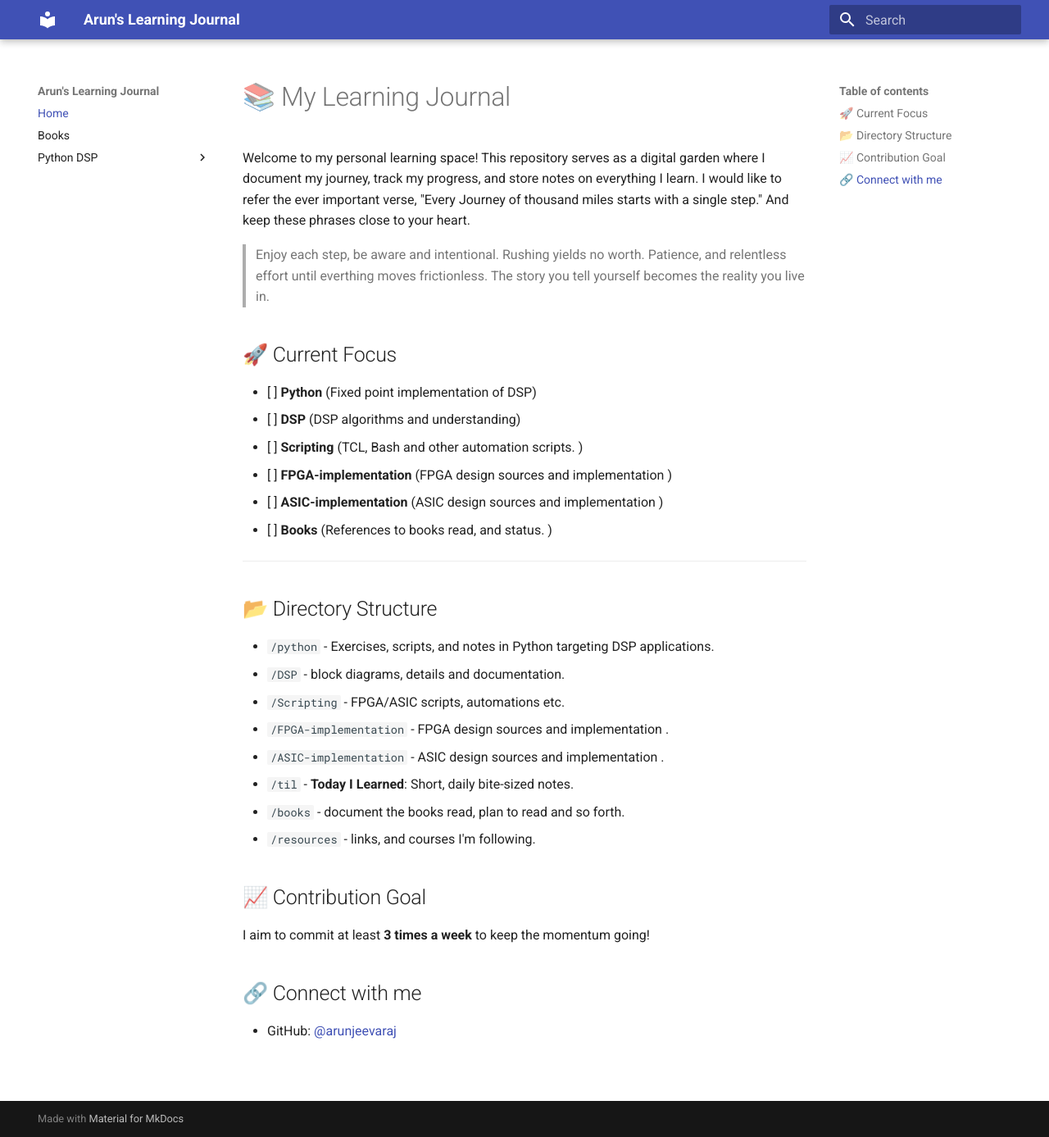
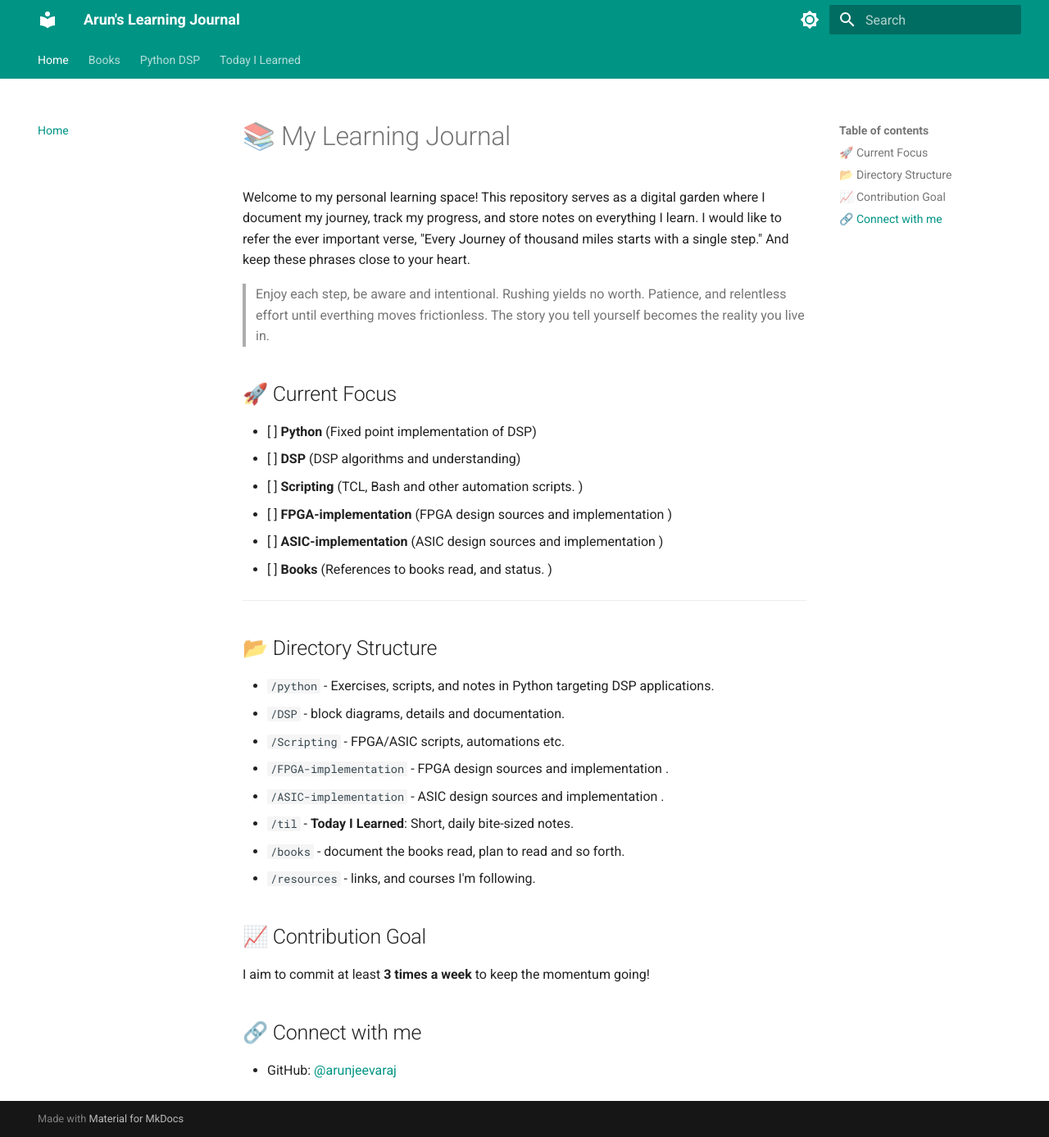
Before and after one commit to arunjeevaraj/Learning_journal, an MkDocs documentation site: the page built from docs/index.md, in a window 1280 px wide and 1387 px high. Shown: the whole window at 82% size. Built offline with MkDocs 1.6.1 and Material for MkDocs 9.7.7, drawn with Linux system fonts in a browser that asks for light colours.

Commit message:
updated the mkdocs.yml

```diff
--- a/mkdocs.yml
+++ b/mkdocs.yml
@@ -1,9 +1,51 @@
 site_name: Arun's Learning Journal
+site_description: A digital garden documenting DSP, FPGA, and ASIC implementation.
+site_author: Arun Jeevaraj
+
 theme:
   name: material
+  palette:
+    # Light/Dark mode toggle
+    - media: "(prefers-color-scheme: light)"
+      scheme: default
+      primary: teal
+      accent: cyan
+      toggle:
+        icon: material/brightness-7
+        name: Switch to dark mode
+    - media: "(prefers-color-scheme: dark)"
+      scheme: slate
+      primary: teal
+      accent: cyan
+      toggle:
+        icon: material/brightness-4
+        name: Switch to light mode
+  features:
+    - navigation.tabs
+    - navigation.sections
+    - navigation.expand
+    - search.highlight
+    - content.code.copy # Adds a 'copy' button to your code snippets
 
+# This is where you define your sidebar structure
 nav:
   - Home: index.md
   - Books: books/books.md
   - Python DSP:
-      - Quantization: python/fixed_point_dsp/quantization_basics.md
+      - Fixed-Point Quantization: python/fixed_point_dsp/quantization_basics.md
+  - Today I Learned: til/index.md
+
+# Extensions for Math (LaTeX) and Code highlighting
+markdown_extensions:
+  - arithmatex
+  - pymdownx.superfences
+  - pymdownx.highlight:
+      anchor_linenums: true
+  - pymdownx.inlinehilite
+  - pymdownx.snippets
+
+# Required for MathJax (DSP formulas) to render correctly
+extra_javascript:
+  - javascripts/mathjax.js
+  - https://polyfill.io/v3/polyfill.min.js?features=es6
+  - https://cdn.jsdelivr.net/npm/mathjax@3/es5/tex-mml-chtml.js
```
